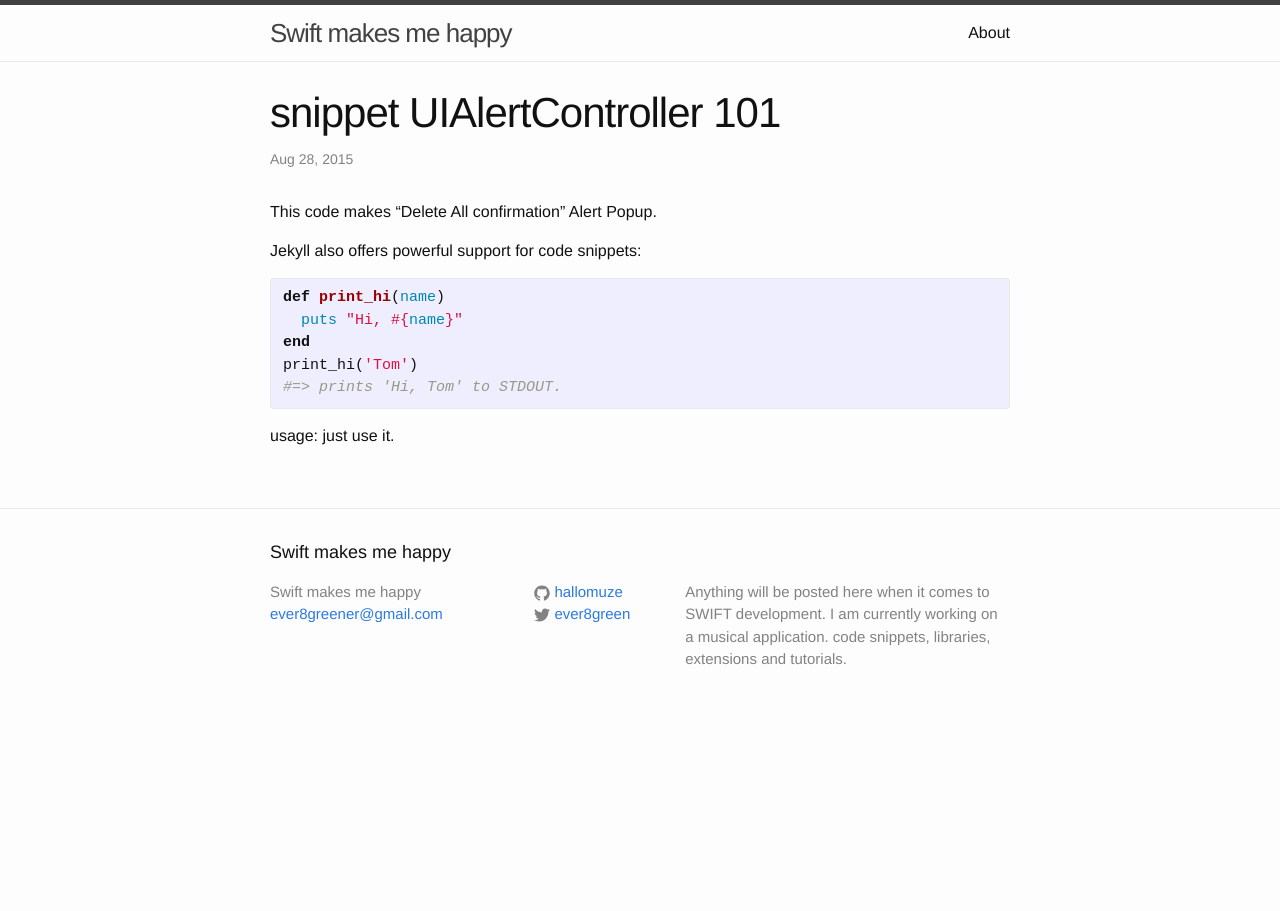
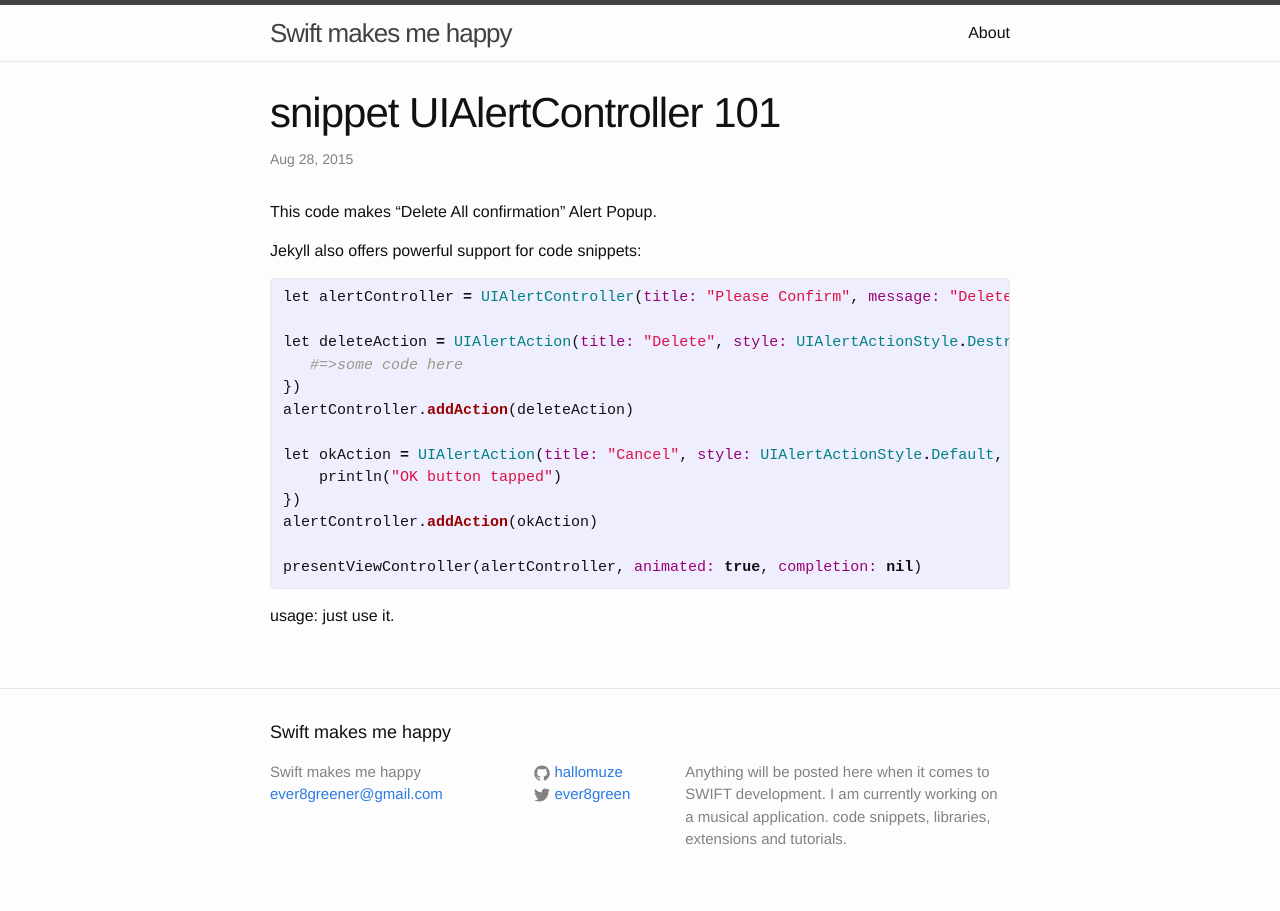
Before and after one commit to hallomuze/hallomuze.github.io, a Jekyll site: the page built from _posts/2015-08-28-Snp_UIAlertController.md, in a window 1280 px wide. Built offline with Jekyll 4.4.1, drawn with Linux system fonts in a browser that asks for light colours.

```diff
--- a/_posts/2015-08-28-Snp_UIAlertController.md
+++ b/_posts/2015-08-28-Snp_UIAlertController.md
@@ -9,11 +9,19 @@ This code makes "Delete All confirmation" Alert Popup.
 Jekyll also offers powerful support for code snippets:
 
 {% highlight ruby %}
-def print_hi(name)
-  puts "Hi, #{name}"
-end
-print_hi('Tom')
-#=> prints 'Hi, Tom' to STDOUT.
+let alertController = UIAlertController(title: "Please Confirm", message: "Delete all messages?", preferredStyle: UIAlertControllerStyle.Alert)
+
+let deleteAction = UIAlertAction(title: "Delete", style: UIAlertActionStyle.Destructive, handler: {(alert :UIAlertAction!) in
+   #=>some code here
+})
+alertController.addAction(deleteAction)
+
+let okAction = UIAlertAction(title: "Cancel", style: UIAlertActionStyle.Default, handler: {(alert :UIAlertAction!) in
+    println("OK button tapped")
+})
+alertController.addAction(okAction)
+
+presentViewController(alertController, animated: true, completion: nil)
 {% endhighlight %}
 
 usage: just use it.
```
